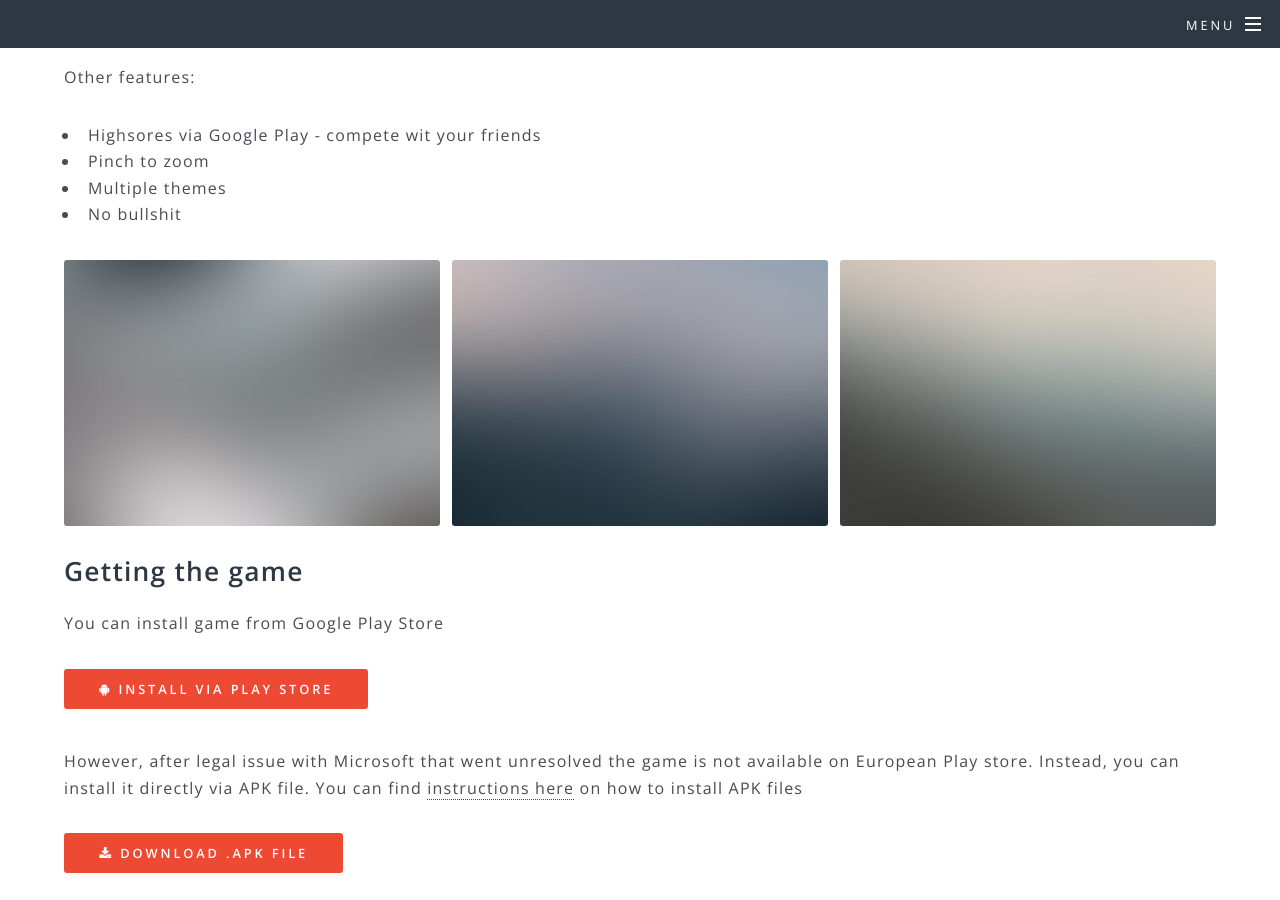
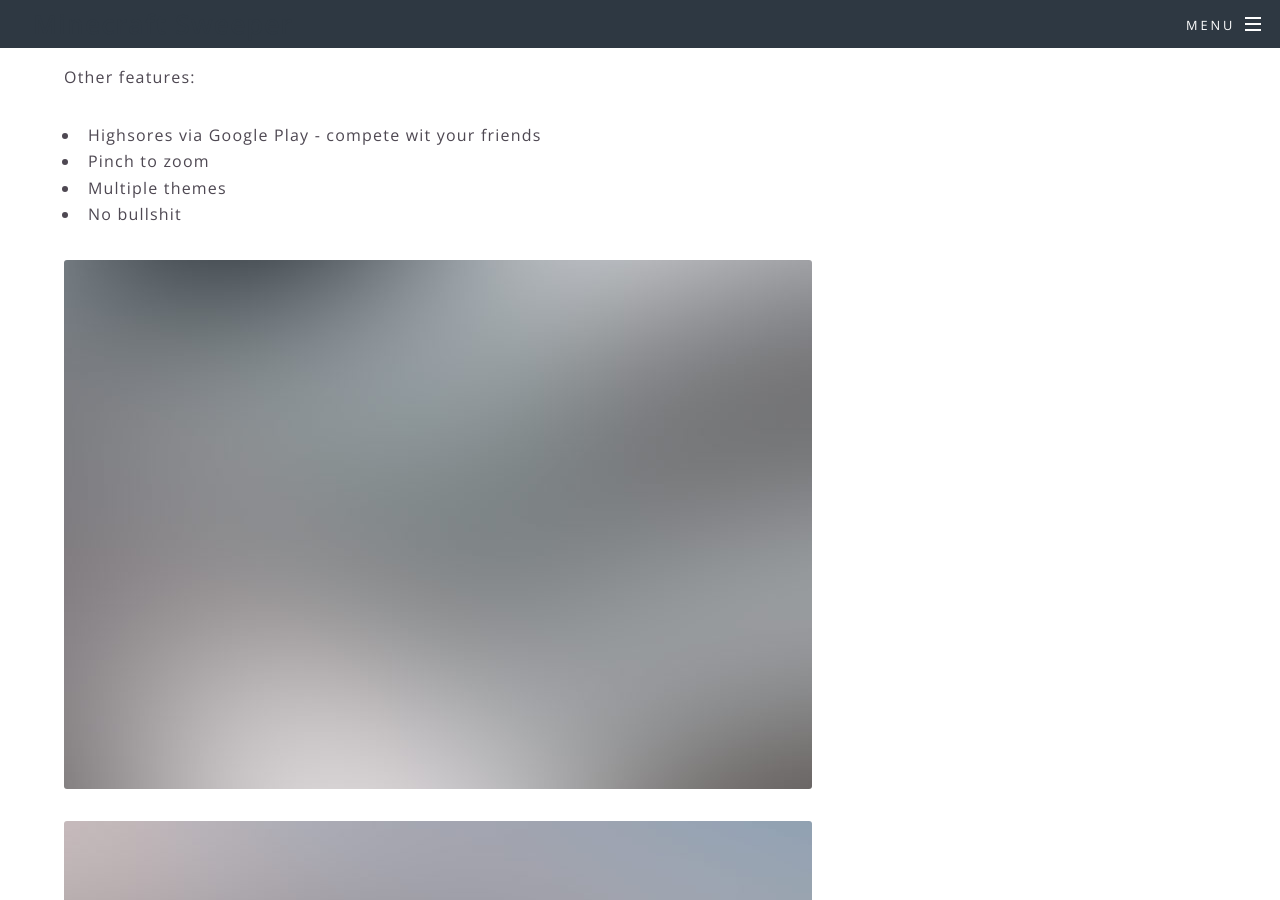
Before and after one commit to kmisiunas/sweeper-craft, a Jekyll site: the page built from index.md, in a window 1280 px wide and 900 px high, scrolled down 1330 px. Built offline with Jekyll 4.4.1, drawn with Linux system fonts in a browser that asks for light colours.

Commit message:
image try fit

```diff
--- a/index.md
+++ b/index.md
@@ -22,6 +22,13 @@
  - Pinch to zoom
  - Multiple themes
  - No bullshit
+
+<ul class="actions">
+    <li><span class="image fit"><img src="images/pic01.jpg" alt="" /></span></li>
+    <li><span class="image fit"><img src="images/pic02.jpg" alt="" /></span></li>
+    <li><span class="image fit"><img src="images/pic03.jpg" alt="" /></span></li>
+</ul>
+
 
 <div class="box alt">
 <div class="row uniform 50%">
```
